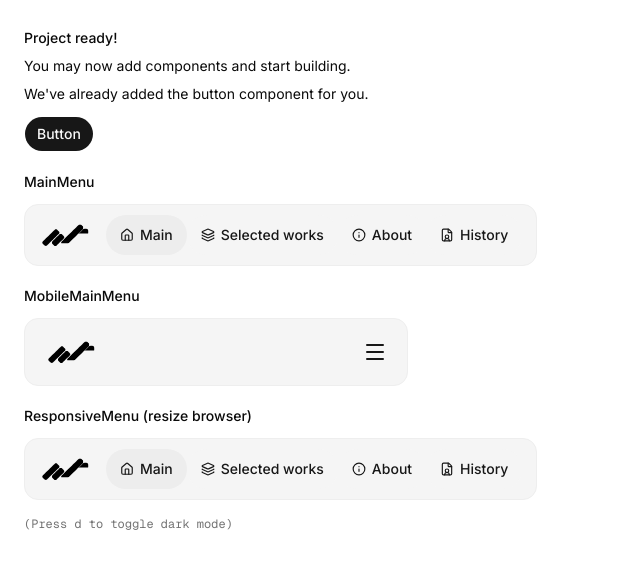
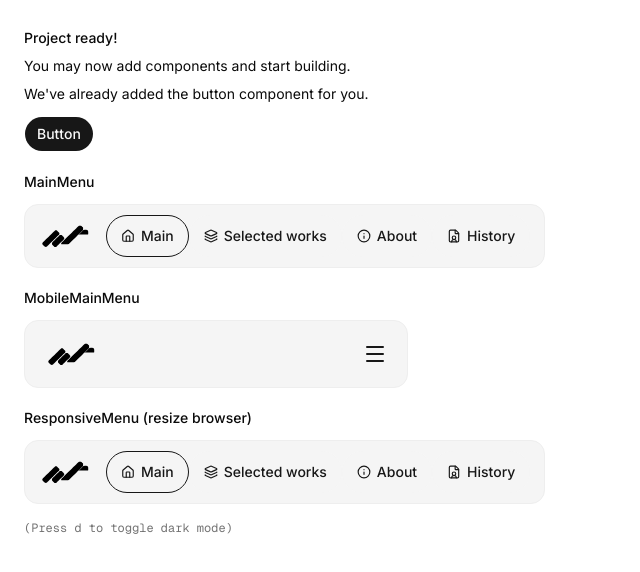
Before and after one commit to perttumurto-designer/portfolio, a Next.js app: page / in a window 1280 px wide. Shown: the top 572 px of the page, without its empty margins (0-640 px from the left). Built offline with nearby package versions, Linux system fonts and the light colour scheme.

Commit message:
mainmenu animation

```diff
--- a/components/portfolio/main-menu-item.tsx
+++ b/components/portfolio/main-menu-item.tsx
@@ -1,3 +1,4 @@
+import { forwardRef } from "react"
 import type { LucideIcon } from "lucide-react"
 import { cn } from "@/lib/utils"
 
@@ -9,21 +10,16 @@ interface MainMenuItemProps {
   className?: string
 }
 
-export function MainMenuItem({
-  label,
-  icon: Icon,
-  active,
-  onClick,
-  className,
-}: MainMenuItemProps) {
+export const MainMenuItem = forwardRef<HTMLButtonElement, MainMenuItemProps>(
+  function MainMenuItem({ label, icon: Icon, active, onClick, className }, ref) {
     return (
       <button
+        ref={ref}
         type="button"
         onClick={onClick}
         className={cn(
-        "flex items-center justify-center gap-1.5 rounded-4xl px-3.5 py-2.5 font-sans text-sm font-medium text-mainmenu-content transition-colors",
+          "flex items-center justify-center gap-1.5 rounded-4xl border border-transparent px-3.5 py-2.5 font-sans text-sm font-medium text-mainmenu-content transition-colors",
           "bg-mainmenu-background hover:bg-mainmenu-background-hover",
-        active && "bg-mainmenu-background-hover",
           className,
         )}
       >
@@ -31,4 +27,5 @@ export function MainMenuItem({
         <span className="whitespace-nowrap">{label}</span>
       </button>
     )
-}
+  },
+)
--- a/components/portfolio/main-menu.tsx
+++ b/components/portfolio/main-menu.tsx
@@ -1,6 +1,12 @@
 "use client"
 
-import { useState, useEffect, useRef, useCallback } from "react"
+import {
+  useState,
+  useEffect,
+  useRef,
+  useCallback,
+  useLayoutEffect,
+} from "react"
 import type { LucideIcon } from "lucide-react"
 import { cn } from "@/lib/utils"
 import { LogoLottie } from "@/components/portfolio/logo-lottie"
@@ -11,6 +17,7 @@ export interface MenuItem {
   icon?: LucideIcon
   href?: string
   active?: boolean
+  onClick?: () => void
 }
 
 interface MainMenuProps {
@@ -20,7 +27,17 @@ interface MainMenuProps {
 
 export function MainMenu({ items, className }: MainMenuProps) {
   const ref = useRef<HTMLDivElement>(null)
+  const itemsContainerRef = useRef<HTMLDivElement>(null)
+  const itemRefs = useRef<(HTMLButtonElement | null)[]>([])
+  const hasMounted = useRef(false)
   const [isDark, setIsDark] = useState(false)
+  const [indicator, setIndicator] = useState<{
+    left: number
+    width: number
+  } | null>(null)
+  const [animate, setAnimate] = useState(false)
+
+  const activeIndex = items.findIndex((item) => item.active)
 
   const check = useCallback(() => {
     if (ref.current) {
@@ -39,6 +56,35 @@ export function MainMenu({ items, className }: MainMenuProps) {
     return () => observer.disconnect()
   }, [check])
 
+  // Measure active item and position the floating indicator
+  const measure = useCallback(() => {
+    if (activeIndex < 0 || !itemRefs.current[activeIndex]) return
+    const item = itemRefs.current[activeIndex]!
+    setIndicator({
+      left: item.offsetLeft,
+      width: item.offsetWidth,
+    })
+  }, [activeIndex])
+
+  // Measure on active change; skip transition on first render
+  useLayoutEffect(() => {
+    measure()
+    if (!hasMounted.current) {
+      hasMounted.current = true
+    } else {
+      setAnimate(true)
+    }
+  }, [measure])
+
+  // Recalculate on resize
+  useEffect(() => {
+    const container = itemsContainerRef.current
+    if (!container) return
+    const ro = new ResizeObserver(measure)
+    ro.observe(container)
+    return () => ro.disconnect()
+  }, [measure])
+
   return (
     <div
       ref={ref}
@@ -48,13 +94,27 @@ export function MainMenu({ items, className }: MainMenuProps) {
       )}
     >
       <LogoLottie isDark={isDark} />
-      <div className="flex items-center">
-        {items.map((item) => (
+      <div ref={itemsContainerRef} className="relative flex items-center">
+        {/* Floating active indicator */}
+        {indicator && activeIndex >= 0 && (
+          <div
+            className={cn(
+              "pointer-events-none absolute inset-y-0 rounded-4xl border border-mainmenu-content",
+              animate && "transition-all duration-300 ease-out",
+            )}
+            style={{ left: indicator.left, width: indicator.width }}
+          />
+        )}
+        {items.map((item, index) => (
           <MainMenuItem
             key={item.label}
+            ref={(el) => {
+              itemRefs.current[index] = el
+            }}
             label={item.label}
             icon={item.icon}
             active={item.active}
+            onClick={item.onClick}
           />
         ))}
       </div>
```
Also changed, not shown: 2 other files (tests, documents, lock files or other folders). Lines whose indentation alone changed are shown as unchanged.
